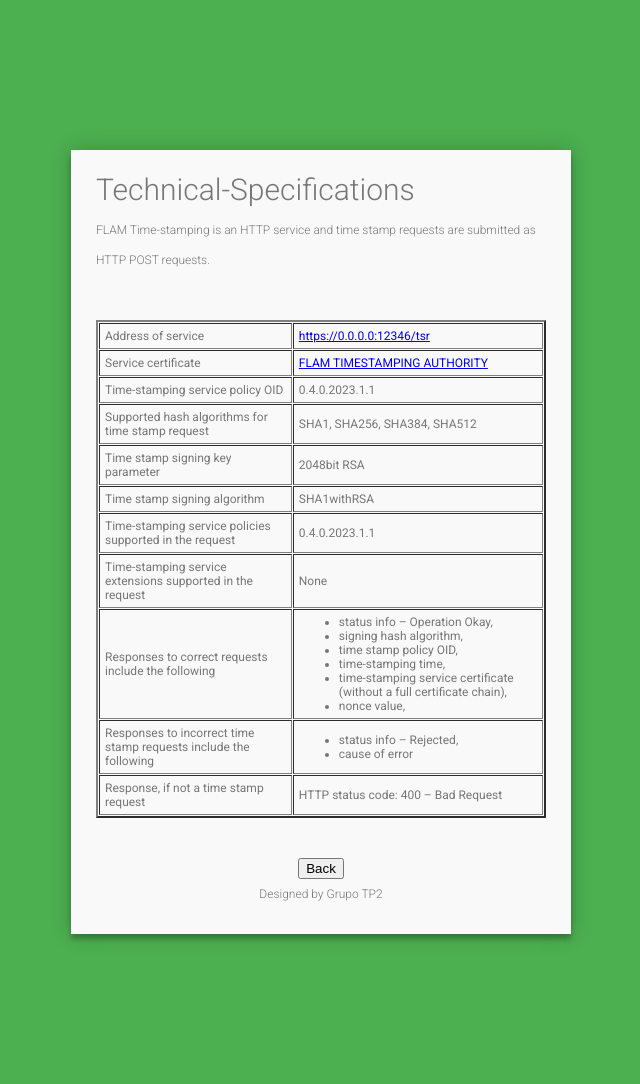
After one commit to axelmaddonni/seginf, a Flask app: page /doc in a window 1280 px wide. The commit adds this page. Shown: the whole page, without its empty margins (319-959 px from the left). Run offline with Flask 2, Linux system fonts and the light colour scheme.

Commit message:
Agrega documentacion a apiUsuario

```diff
--- a/ServicioAPP/apiUsuario.py
+++ b/ServicioAPP/apiUsuario.py
@@ -76,5 +76,9 @@
 def error(descripcion=None):
 	return render_template('error.html', descripcion=descripcion)
 
+@app.route('/doc')
+def doc(descripcion=None):
+	return render_template('doc.html')
+
 if __name__ == "__main__":
 	app.run(host='0.0.0.0', port = 12345, debug=True, ssl_context=('cert/certificate.pem', 'cert/key.pem'))
--- a/ServicioAPP/static/styles/index.css
+++ b/ServicioAPP/static/styles/index.css
@@ -1,7 +1,7 @@
 @import url(https://fonts.googleapis.com/css?family=Roboto:400,300,600,400italic);
 * {
   margin: 0;
-  padding: 0;
+  /*padding: 0;*/
   box-sizing: border-box;
   -webkit-box-sizing: border-box;
   -moz-box-sizing: border-box;
@@ -22,10 +22,15 @@
 }
 
 .container {
-  max-width: 400px;
+  max-width: 500px;
   width: 100%;
   margin: 0 auto;
   position: relative;
+}
+
+.container table td {
+	padding: 5px;
+	font-size: 12px;
 }
 
 #contact input[type="text"],
--- /dev/null
+++ b/ServicioAPP/templates/doc.html
@@ -0,0 +1,93 @@
+<html>
+
+<head>
+  <link rel="stylesheet" href= "{{ url_for('static',filename='styles/index.css') }}">
+</head>
+
+<body>
+
+<div class="container">
+	<div id="contact">
+
+		<h3> Technical-Specifications </h3>
+
+		<p>FLAM Time-stamping is an HTTP service and time stamp requests are submitted as HTTP POST requests.</p>
+
+		<table border=2 cellpadding="1" cellspacing="1">
+			<caption>
+			<h3>&nbsp;</h3>
+			</caption>
+			<tbody>
+				<tr>
+					<td>Address of service</td>
+					<td><a href="https://0.0.0.0:12346/tsr" target="_blank">https://0.0.0.0:12346/tsr</a></td>
+				</tr>
+				<tr>
+					<td>Service certificate</td>
+					<td><a href="https://github.com/pernoctador/seginf/blob/master/ServicioTSA/cert/certificate.pem" target="_blank">FLAM TIMESTAMPING AUTHORITY</a></td>
+				</tr>
+				<tr>
+					<td>Time-stamping service policy OID</td>
+					<td>0.4.0.2023.1.1</td>
+				</tr>
+				<tr>
+					<td>Supported hash algorithms for time stamp request</td>
+					<td>SHA1, SHA256, SHA384, SHA512</td>
+				</tr>
+				<tr>
+					<td>Time stamp signing key parameter</td>
+					<td>2048bit RSA</td>
+				</tr>
+				<tr>
+					<td>Time stamp signing algorithm</td>
+					<td>SHA1withRSA</td>
+				</tr>
+				<tr>
+					<td>Time-stamping service policies supported in the request</td>
+					<td>0.4.0.2023.1.1</td>
+				</tr>
+				<tr>
+					<td>Time-stamping service extensions supported in the request</td>
+					<td>None</td>
+				</tr>
+				<tr>
+					<td>Responses to correct requests include the following</td>
+					<td>
+					<ul>
+						<li>status info &ndash; Operation Okay,</li>
+						<li>signing hash algorithm,</li>
+						<li>time stamp policy OID,</li>
+						<li>time-stamping time,</li>
+						<li>time-stamping service certificate (without a full certificate chain),</li>
+						<li>nonce value,</li>
+						<!-- <li>accuracy (0x01 seconds),</li> -->
+						<!-- <li>tsa (general name of the Time Stamp Authority - subject DN of the signing certificate)</li> -->
+					</ul>
+					</td>
+				</tr>
+				<tr>
+					<td>Responses to incorrect time stamp requests include the following</td>
+					<td>
+					<ul>
+						<li>status info&nbsp;&ndash; Rejected,</li>
+						<li>cause of error</li>
+					</ul>
+					</td>
+				</tr>
+				<tr>
+					<td>Response, if not a time stamp request</td>
+					<td>HTTP status code: 400 &ndash; Bad Request</td>
+				</tr>
+			</tbody>
+		</table>
+
+		<h3>&nbsp;</h3>
+
+		<center><input type="submit" value="Back" onclick='window.location="{{ url_for('main') }}";' /></center>
+		<p class="copyright">Designed by Grupo TP2</p>
+
+	</div>
+</div>
+
+</body>
+</html>
--- a/ServicioAPP/templates/error.html
+++ b/ServicioAPP/templates/error.html
@@ -11,9 +11,13 @@
       {% if descripcion %}
         <h4>{{descripcion}}</h4>
       {% endif %}
+
+      <center><input type="submit" value="Back" onclick='window.location="{{ url_for('main') }}";' /></center>
       <p class="copyright">Designed by Grupo TP2</p>
+
     </div>
   </div>
 
+
 </body>
 </html>
```
Also changed, not shown: ServicioAPP/templates/index.html (+3 -5 lines).
